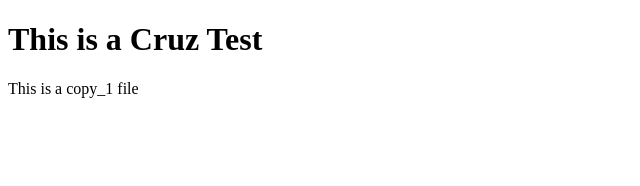
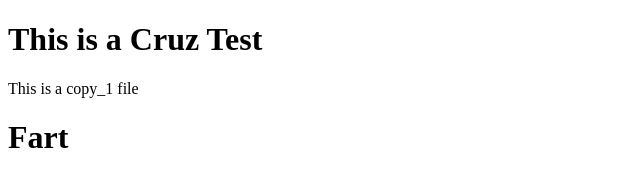
Before and after one commit to cruzbikeerie/cruz_test, a plain HTML site: page index.html in a window 1280 px wide. Shown: the full height of the page, 0-640 px from the left. Drawn offline with Linux system fonts and the light colour scheme.

Commit message:
Update index.html

```diff
--- a/index.html
+++ b/index.html
@@ -7,6 +7,7 @@
 
 <h1>This is a Cruz Test</h1>
 <p>This is a copy_1 file</p>
+<h1>Fart</h1>
 
 </body>
 </html>
```
